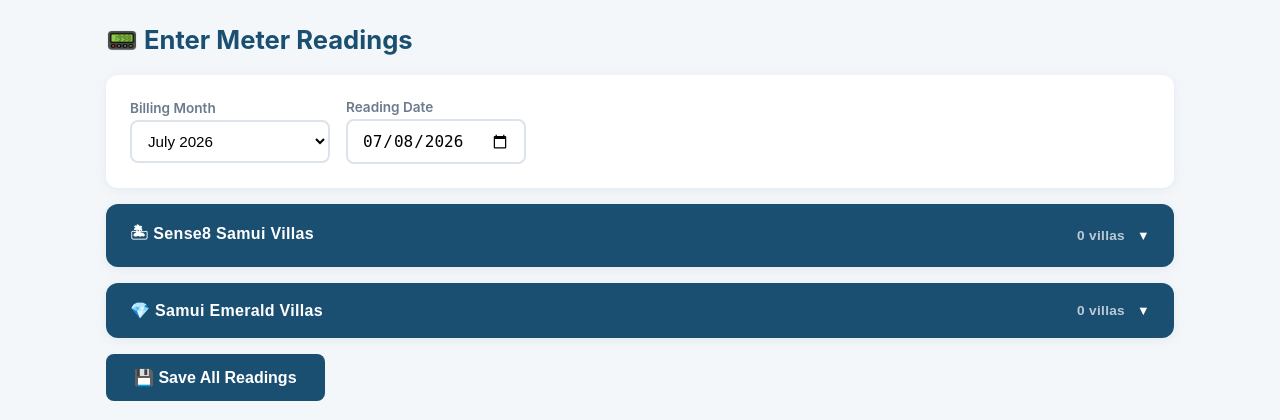
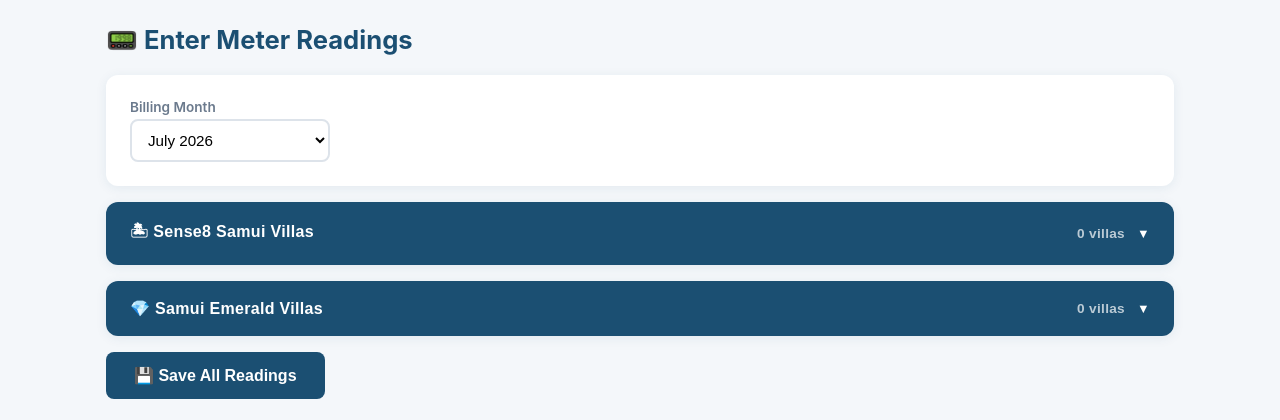
Before and after one commit to Nicky013/Emerald-Sensi8, a Flask app: page /readings in a window 1280 px wide. Shown: the part 57-477 px from the top of the page. Run offline with Flask 3, Linux system fonts and the light colour scheme; data that the repository does not hold is empty; parts of the project's set-up code (start-up, migrations or seed data) failed here and were passed over; some libraries are stand-ins or nearby versions.

Commit message:
Remove manual Reading Date field; server stamps today's date automatically on save

```diff
--- a/app.py
+++ b/app.py
@@ -199,7 +199,7 @@ def readings():
 
     if request.method == 'POST':
         billing_month = request.form['billing_month']
-        reading_date = request.form['reading_date']
+        reading_date = date.today().strftime('%d %b %Y')
 
         # Delete existing draft readings for this month (not yet invoiced)
         c.execute('DELETE FROM readings WHERE billing_month=? AND invoice_no IS NULL', (billing_month,))
--- a/templates/readings.html
+++ b/templates/readings.html
@@ -4,7 +4,7 @@
 <div class="container">
   <p class="page-title">📟 Enter Meter Readings</p>
 
-  <!-- Month & Date -->
+  <!-- Month -->
   <div class="card" style="margin-bottom:16px;">
     <div style="display:flex;align-items:center;gap:16px;flex-wrap:wrap;">
       <div>
@@ -15,16 +15,11 @@
           {% endfor %}
         </select>
       </div>
-      <div>
-        <label style="font-size:0.85rem;font-weight:600;color:var(--muted);display:block;margin-bottom:4px;">Reading Date</label>
-        <input type="date" id="readingDate" value="{{ today }}" style="width:180px;">
-      </div>
     </div>
   </div>
 
   <form method="POST" id="readingsForm">
     <input type="hidden" name="billing_month" value="{{ selected_month }}">
-    <input type="hidden" name="reading_date" id="readingDateHidden" value="{{ today }}">
 
     {% for project in ['Sense8 Samui Villas', 'Samui Emerald Villas'] %}
     {% set icon = '🏝' if project == 'Sense8 Samui Villas' else '💎' %}
@@ -180,11 +175,6 @@
 </style>
 
 <script>
-// Sync reading date
-document.getElementById('readingDate').addEventListener('change', function() {
-  document.getElementById('readingDateHidden').value = this.value;
-});
-
 function loadMonth() {
   const m = document.getElementById('monthInput').value;
   window.location.href = '/readings?month=' + encodeURIComponent(m);
```
